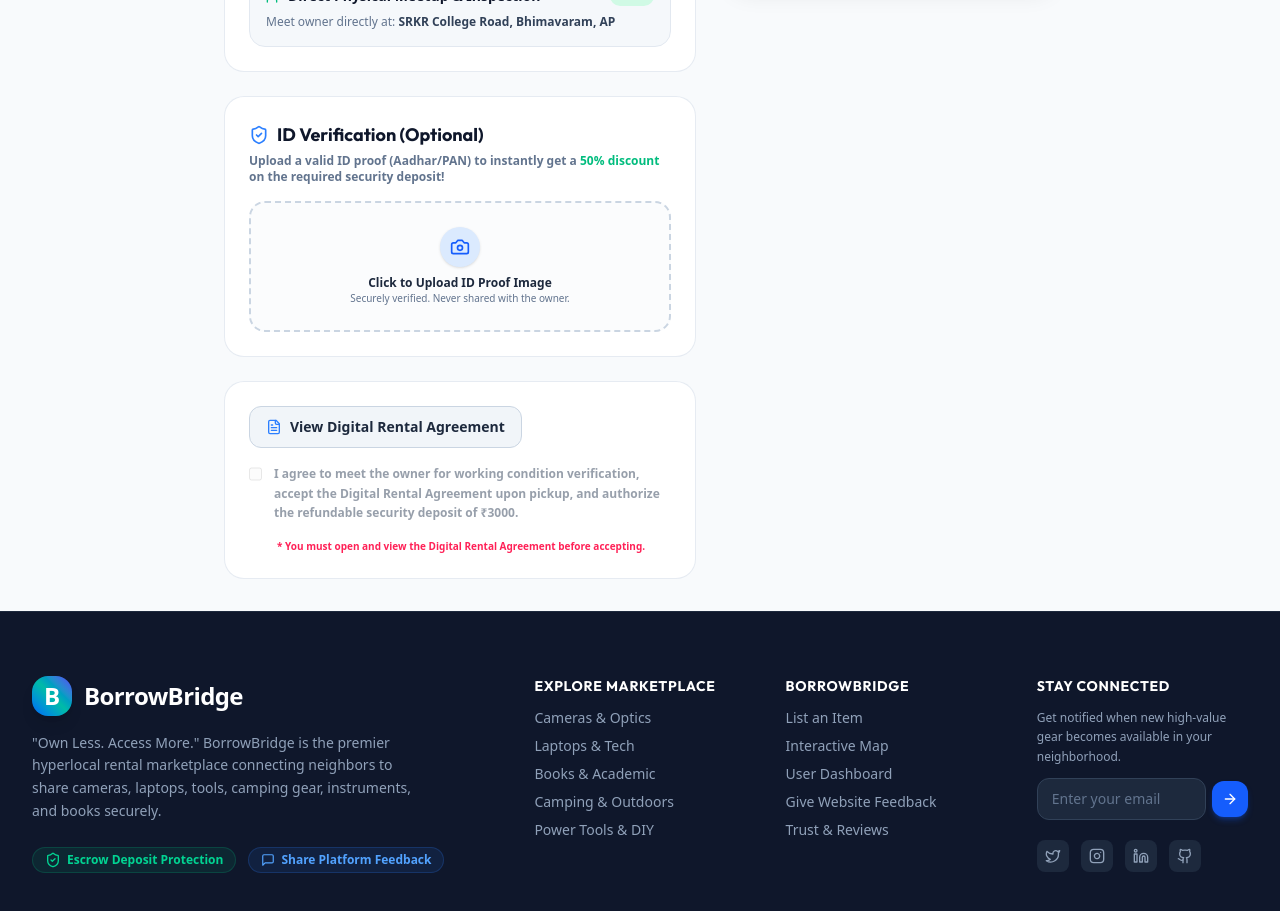
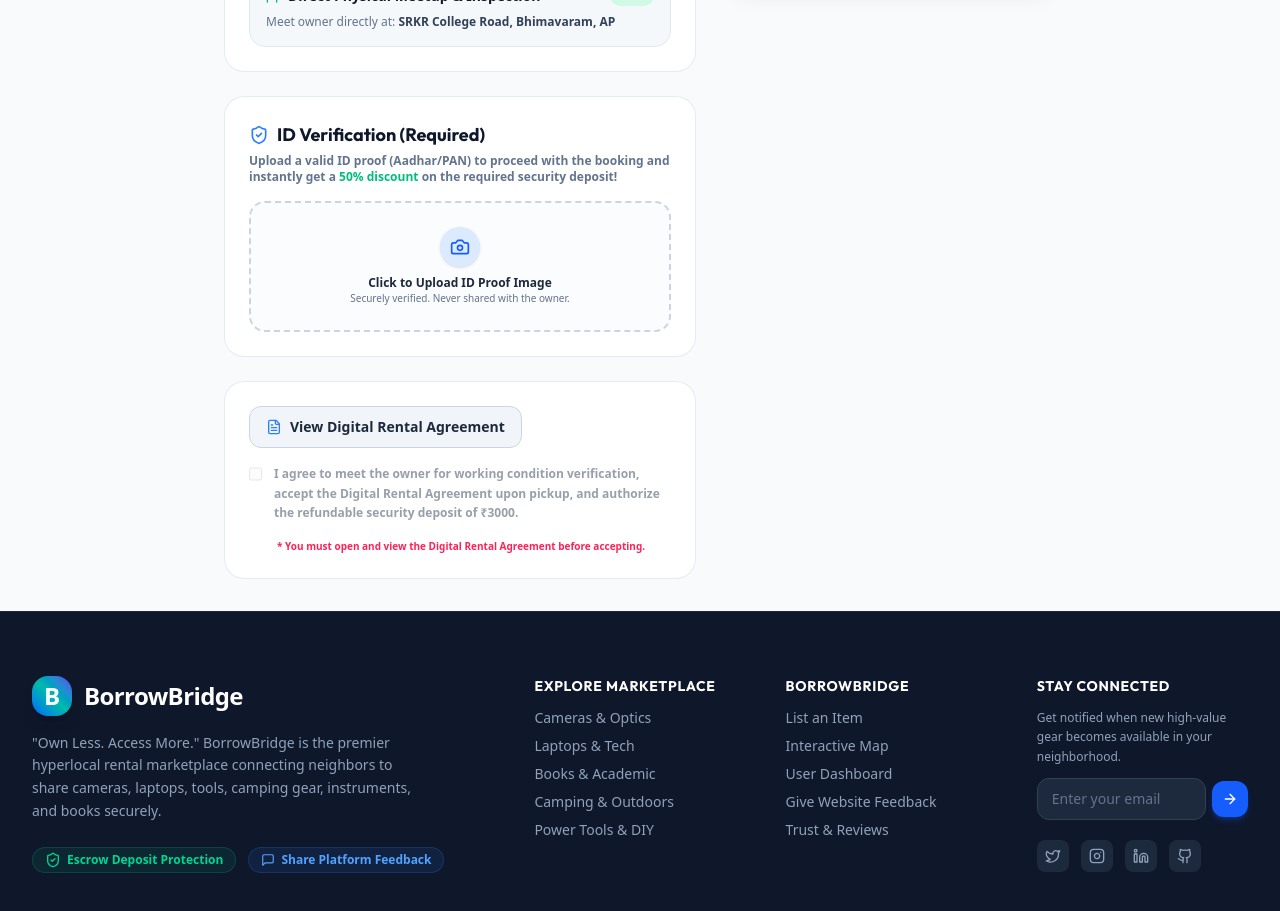
Before and after one commit to saiprasanth03/spark_tank, a React (Vite) app in the folder frontend/: page /book/1 in a window 1280 px wide. Shown: the part 940-1851 px from the top of the page. Built offline with nearby package versions, Linux system fonts and the light colour scheme; no server answers.

Commit message:
fix: make ID proof mandatory before booking

```diff
--- a/frontend/src/pages/BookingPage.jsx
+++ b/frontend/src/pages/BookingPage.jsx
@@ -69,6 +69,10 @@
 
   const handleSendBookingRequest = (e) => {
     e.preventDefault();
+    if (!idProofBase64) {
+      toast.error('Please upload your ID Proof to proceed.');
+      return;
+    }
     if (!agreedToTerms) {
       toast.error('Please accept the rental terms to proceed.');
       return;
@@ -250,10 +254,10 @@
               <div>
                 <h3 className="font-bold text-slate-900 dark:text-white text-lg flex items-center gap-2">
                   <ShieldCheck className="w-5 h-5 text-blue-500" />
-                  ID Verification (Optional)
+                  ID Verification (Required)
                 </h3>
                 <p className="text-xs text-slate-500 mt-1 font-semibold">
-                  Upload a valid ID proof (Aadhar/PAN) to instantly get a <span className="text-emerald-500 font-extrabold">50% discount</span> on the required security deposit!
+                  Upload a valid ID proof (Aadhar/PAN) to proceed with the booking and instantly get a <span className="text-emerald-500 font-extrabold">50% discount</span> on the required security deposit!
                 </p>
               </div>
             </div>
```
